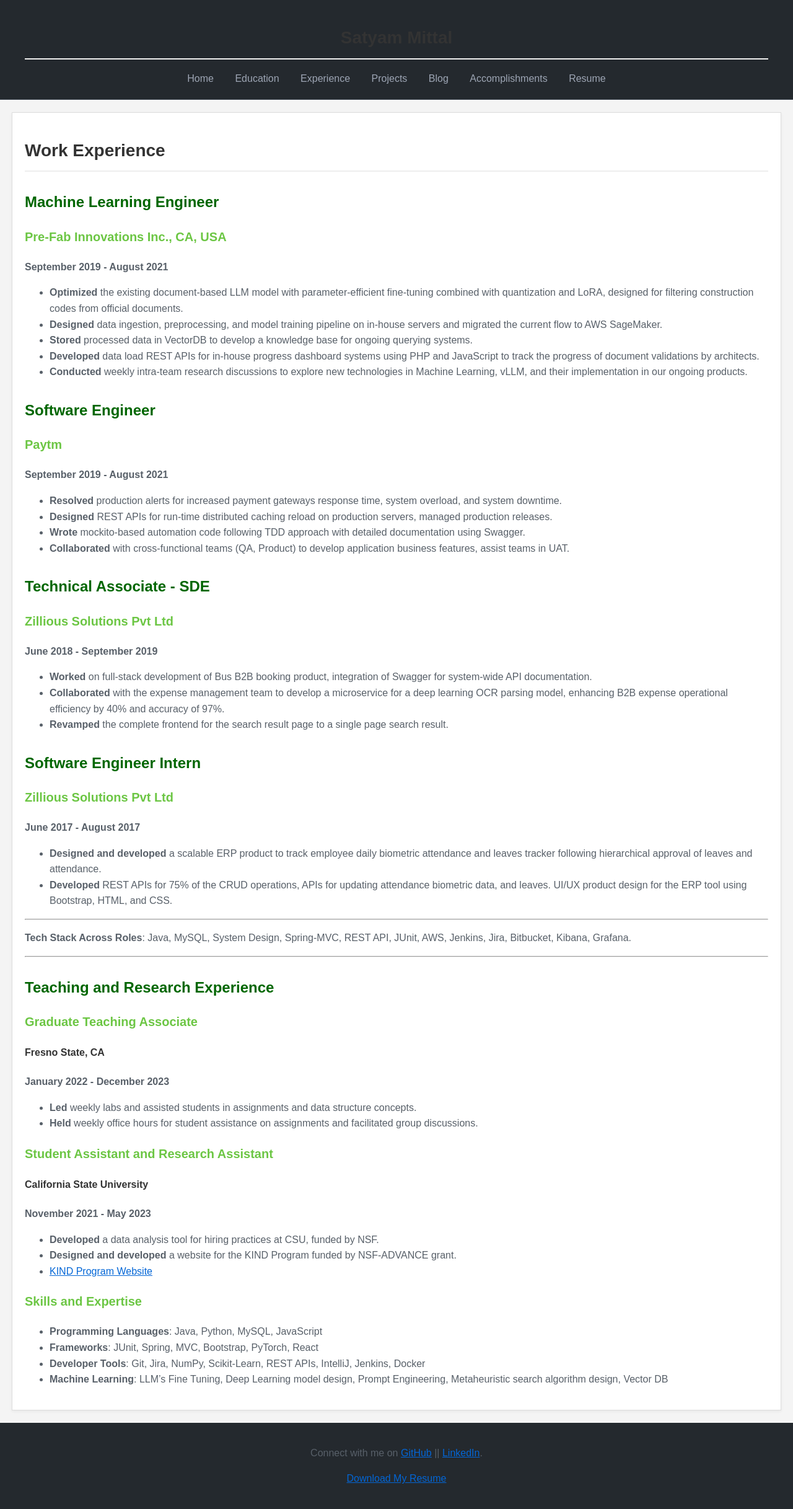
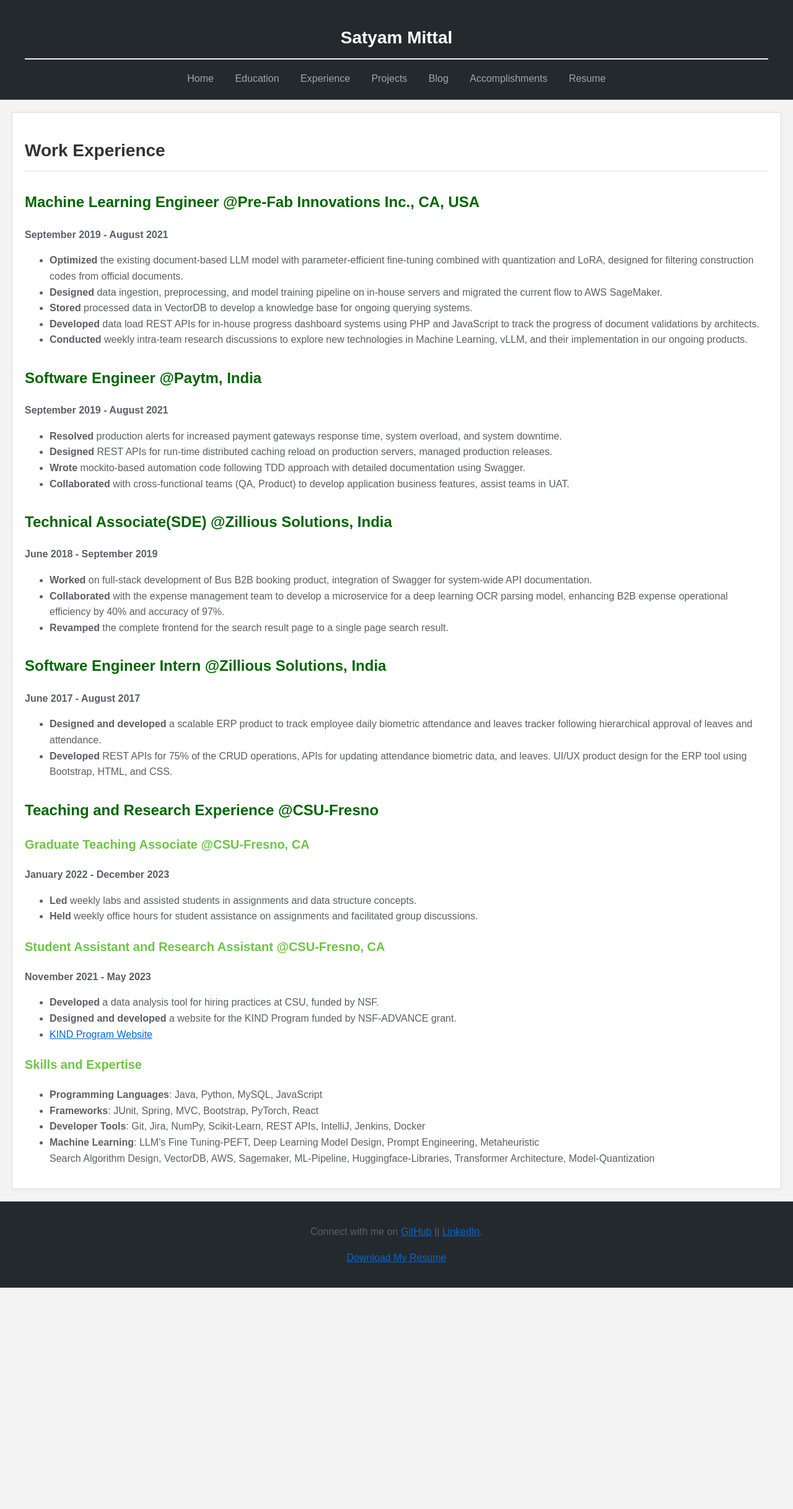
Before and after one commit to 05satyam/05satyam.github.io, a Jekyll site: the page built from experience.md, in a window 1280 px wide. Shown: the whole page at 62% size. Built offline with Jekyll 4.4.1, drawn with Linux system fonts in a browser that asks for light colours; after the commit the page ends 2077 px from its top, so only the background shows below that.

Commit message:
adding some basic chnages

```diff
--- a/assets/css/style.css
+++ b/assets/css/style.css
@@ -154,7 +154,6 @@ h3 {
 
 h1 {
     font-size: 28px;
-    color: #333;
     border-bottom: 2px solid #eee;
     padding-bottom: 10px;
 }
--- a/experience.md
+++ b/experience.md
@@ -5,8 +5,7 @@ title: Work Experience
 
 # Work Experience
 
-## Machine Learning Engineer
-### Pre-Fab Innovations Inc., CA, USA
+## Machine Learning Engineer @Pre-Fab Innovations Inc., CA, USA
 **September 2019 - August 2021**
 
 - **Optimized** the existing document-based LLM model with parameter-efficient fine-tuning combined with quantization and LoRA, designed for filtering construction codes from official documents.
@@ -15,8 +14,7 @@ title: Work Experience
 - **Developed** data load REST APIs for in-house progress dashboard systems using PHP and JavaScript to track the progress of document validations by architects.
 - **Conducted** weekly intra-team research discussions to explore new technologies in Machine Learning, vLLM, and their implementation in our ongoing products.
 
-## Software Engineer
-### Paytm
+## Software Engineer @Paytm, India
 **September 2019 - August 2021**
 
 - **Resolved** production alerts for increased payment gateways response time, system overload, and system downtime.
@@ -24,38 +22,28 @@ title: Work Experience
 - **Wrote** mockito-based automation code following TDD approach with detailed documentation using Swagger.
 - **Collaborated** with cross-functional teams (QA, Product) to develop application business features, assist teams in UAT.
 
-## Technical Associate - SDE
-### Zillious Solutions Pvt Ltd
+## Technical Associate(SDE) @Zillious Solutions, India
 **June 2018 - September 2019**
 
 - **Worked** on full-stack development of Bus B2B booking product, integration of Swagger for system-wide API documentation.
 - **Collaborated** with the expense management team to develop a microservice for a deep learning OCR parsing model, enhancing B2B expense operational efficiency by 40% and accuracy of 97%.
 - **Revamped** the complete frontend for the search result page to a single page search result.
 
-## Software Engineer Intern
-### Zillious Solutions Pvt Ltd
+## Software Engineer Intern @Zillious Solutions, India
 **June 2017 - August 2017**
 
 - **Designed and developed** a scalable ERP product to track employee daily biometric attendance and leaves tracker following hierarchical approval of leaves and attendance.
 - **Developed** REST APIs for 75% of the CRUD operations, APIs for updating attendance biometric data, and leaves. UI/UX product design for the ERP tool using Bootstrap, HTML, and CSS.
 
----
+## Teaching and Research Experience @CSU-Fresno
 
-**Tech Stack Across Roles**: Java, MySQL, System Design, Spring-MVC, REST API, JUnit, AWS, Jenkins, Jira, Bitbucket, Kibana, Grafana.
-
----
-
-## Teaching and Research Experience
-
-### Graduate Teaching Associate
-#### Fresno State, CA
+### Graduate Teaching Associate @CSU-Fresno, CA
 **January 2022 - December 2023**
 
 - **Led** weekly labs and assisted students in assignments and data structure concepts.
 - **Held** weekly office hours for student assistance on assignments and facilitated group discussions.
 
-### Student Assistant and Research Assistant
-#### California State University
+### Student Assistant and Research Assistant @CSU-Fresno, CA
 **November 2021 - May 2023**
 
 - **Developed** a data analysis tool for hiring practices at CSU, funded by NSF.
@@ -66,4 +54,5 @@ title: Work Experience
 - **Programming Languages**: Java, Python, MySQL, JavaScript
 - **Frameworks**: JUnit, Spring, MVC, Bootstrap, PyTorch, React
 - **Developer Tools**: Git, Jira, NumPy, Scikit-Learn, REST APIs, IntelliJ, Jenkins, Docker
-- **Machine Learning**: LLM's Fine Tuning, Deep Learning model design, Prompt Engineering, Metaheuristic search algorithm design, Vector DB
+- **Machine Learning**: LLM's Fine Tuning-PEFT, Deep Learning Model Design, Prompt Engineering, Metaheuristic
+                        Search Algorithm Design, VectorDB, AWS, Sagemaker, ML-Pipeline, Huggingface-Libraries, Transformer Architecture, Model-Quantization
```
